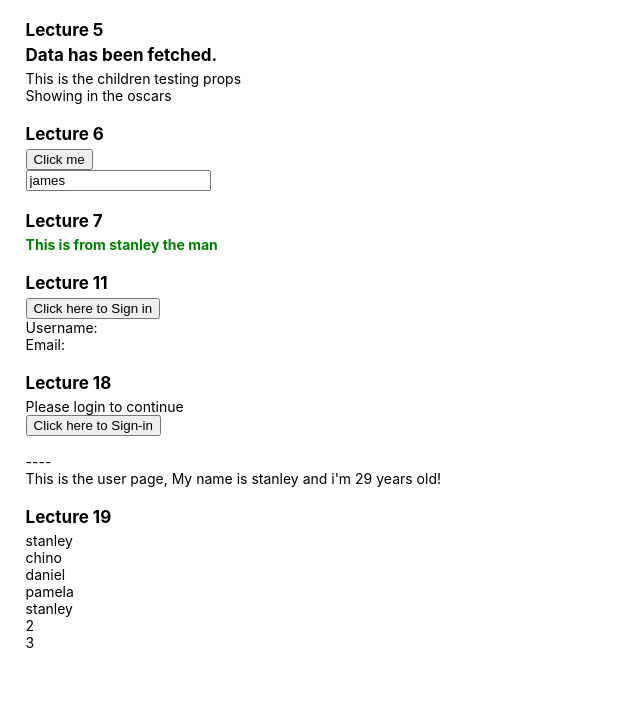
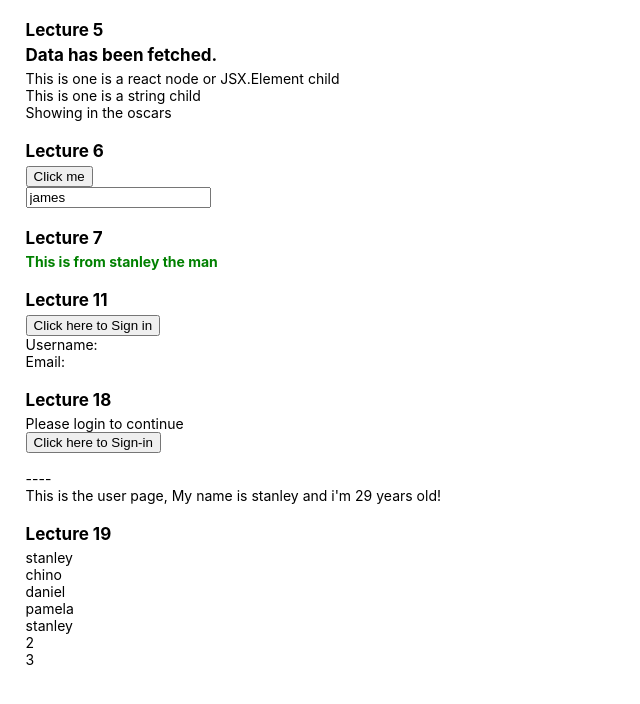
Before and after one commit to stanleychukwu17/react-typescript-1, a React (Create React App) app: page / in a window 1280 px wide. Shown: the top 704 px of the page, without its empty margins (0-640 px from the left). Built offline with nearby package versions, Linux system fonts and the light colour scheme.

Commit message:
refactored lecture 5

```diff
--- a/src/App.tsx
+++ b/src/App.tsx
@@ -36,7 +36,10 @@ function App() {
       <div className='cover'>
         <h1>Lecture 5</h1>
         <Status msg='success' />
-        <Heading>This is the children testing props</Heading>
+        <div>
+          <Heading><div>This is one is a react node or JSX.Element child</div></Heading>
+          <Heading>This is one is a string child</Heading>
+        </div>
         <Oscar>
           <Heading>Showing in the oscars</Heading>
         </Oscar>
--- a/src/components/5/Heading.tsx
+++ b/src/components/5/Heading.tsx
@@ -1,5 +1,5 @@
 type headingProps = {
-    children: string
+    children: string | JSX.Element
 }
 
 export default function Heading(props: headingProps) {
--- a/src/components/7/Container.tsx
+++ b/src/components/7/Container.tsx
@@ -1,5 +1,9 @@
 type containerProps = {
     style: React.CSSProperties
+}
+
+interface container2Props {
+
 }
 
 export default function Container(props: containerProps) {
@@ -9,3 +13,8 @@ export default function Container(props: containerProps) {
     </div>
   )
 }
+
+
+export function container_2 (props: container2Props) {
+
+}
```
